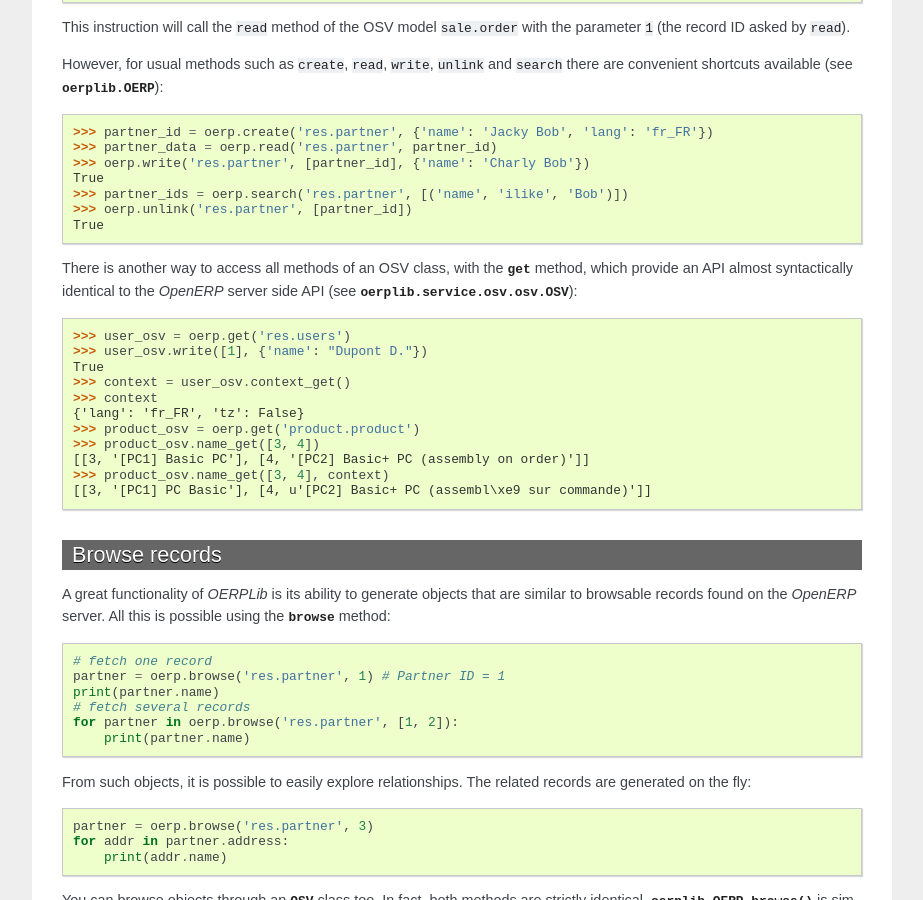
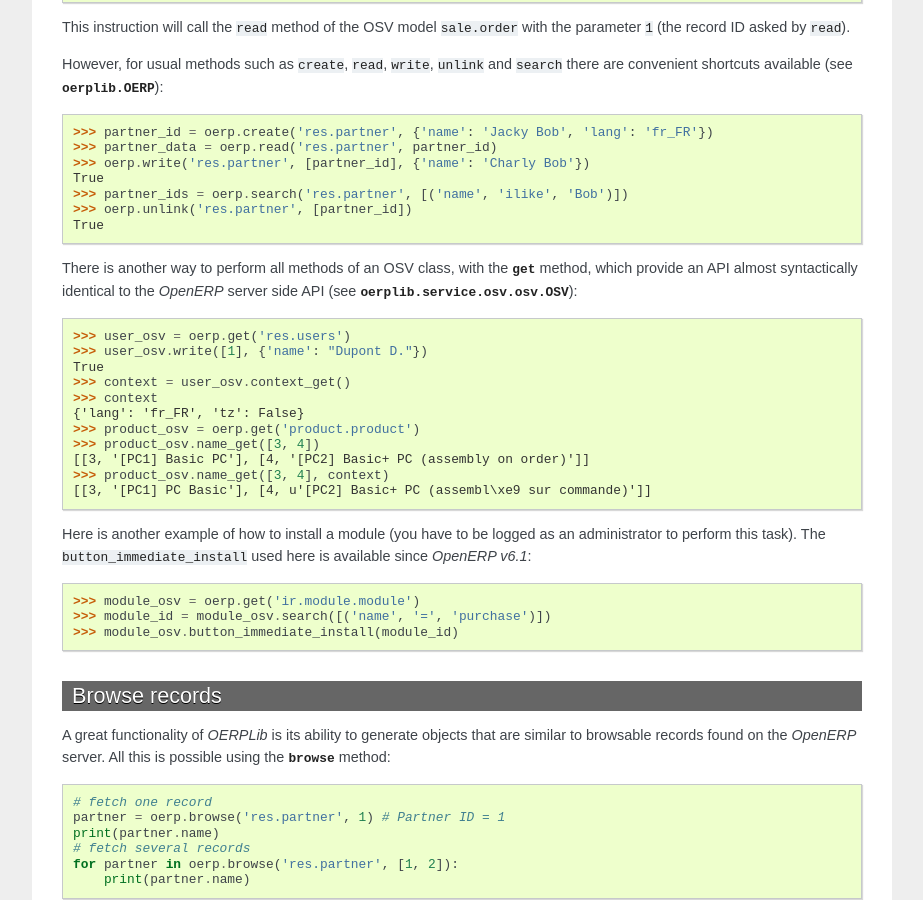
Before and after one commit to osiell/oerplib, a Sphinx documentation site: the page built from doc/source/tutorials.rst, in a window 1280 px wide and 900 px high, scrolled down 1015 px. Shown: the whole window, without its empty margins (198-1121 px from the left). Built offline with Sphinx 7.4.7, drawn with Linux system fonts in a browser that asks for light colours.

Commit message:
Documentation updated

```diff
--- a/doc/source/tutorials.rst
+++ b/doc/source/tutorials.rst
@@ -71,7 +71,7 @@
     >>> oerp.unlink('res.partner', [partner_id])
     True
 
-There is another way to access all methods of an OSV class, with the
+There is another way to perform all methods of an OSV class, with the
 :func:`get <oerplib.OERP.get>` method, which provide an API
 almost syntactically identical to the `OpenERP` server side API
 (see :class:`oerplib.service.osv.osv.OSV`)::
@@ -87,6 +87,14 @@
     [[3, '[PC1] Basic PC'], [4, '[PC2] Basic+ PC (assembly on order)']]
     >>> product_osv.name_get([3, 4], context)
     [[3, '[PC1] PC Basic'], [4, u'[PC2] Basic+ PC (assembl\xe9 sur commande)']]
+
+Here is another example of how to install a module (you have to be logged
+as an administrator to perform this task). The ``button_immediate_install`` used
+here is available since `OpenERP v6.1`::
+
+    >>> module_osv = oerp.get('ir.module.module')
+    >>> module_id = module_osv.search([('name', '=', 'purchase')])
+    >>> module_osv.button_immediate_install(module_id)
 
 .. _browse-records:
 
```
Also changed, not shown: 1 other file.
